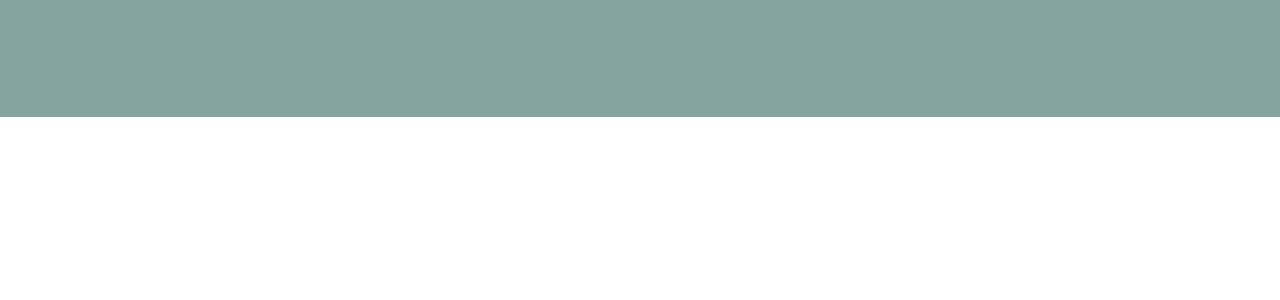
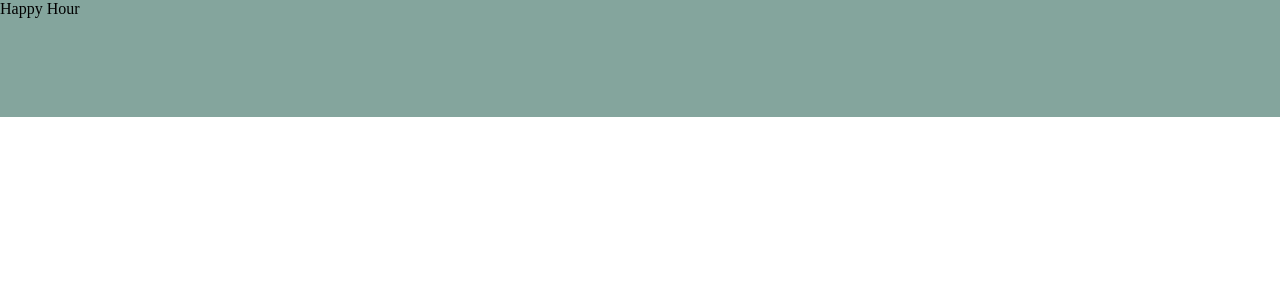
Before and after one commit to ReshmaShaji245/Happy-Hour, a Django app: page / in a window 1280 px wide; the page is wider, and only the part inside the window is pictured. Shown: the top 300 px of that part. Run offline with Django 3.2, Linux system fonts and the light colour scheme.

Commit message:
Update form.html

```diff
--- a/questionnaire/templates/form.html
+++ b/questionnaire/templates/form.html
@@ -7,7 +7,7 @@
     <link rel="stylesheet" href="styles.css">
   </head>
   <body>
-    <header></header>
+    <header>Happy Hour</header>
     <form method="post">
       {%csrf_token%}
       {{form}}
```
